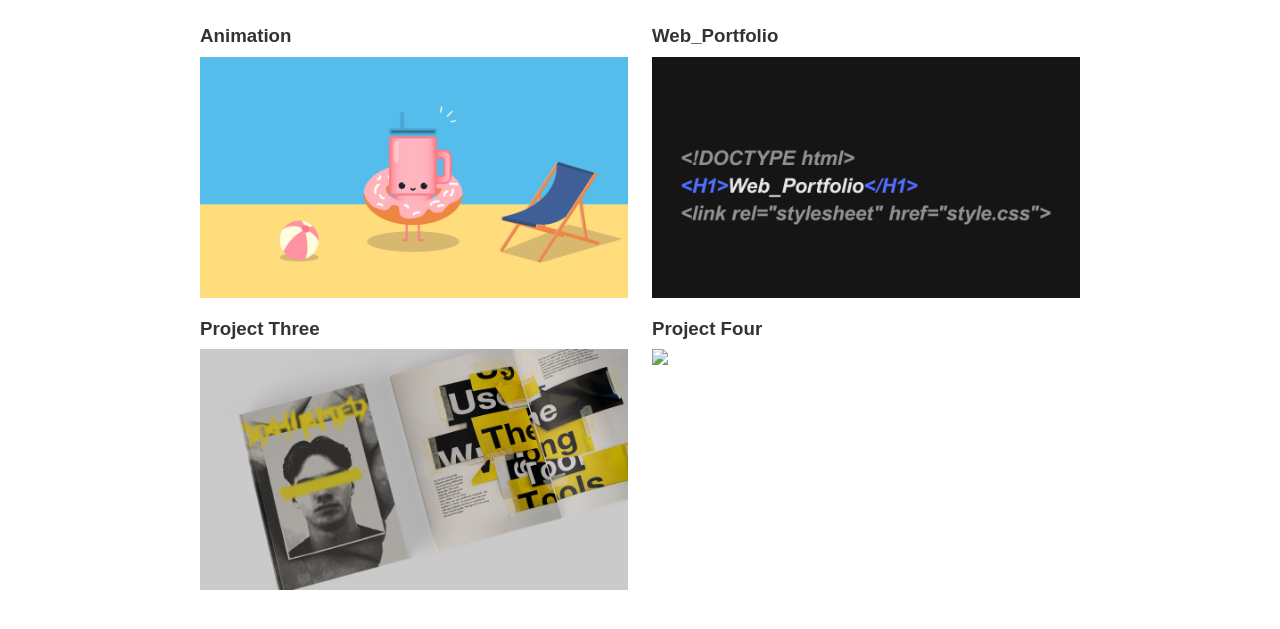
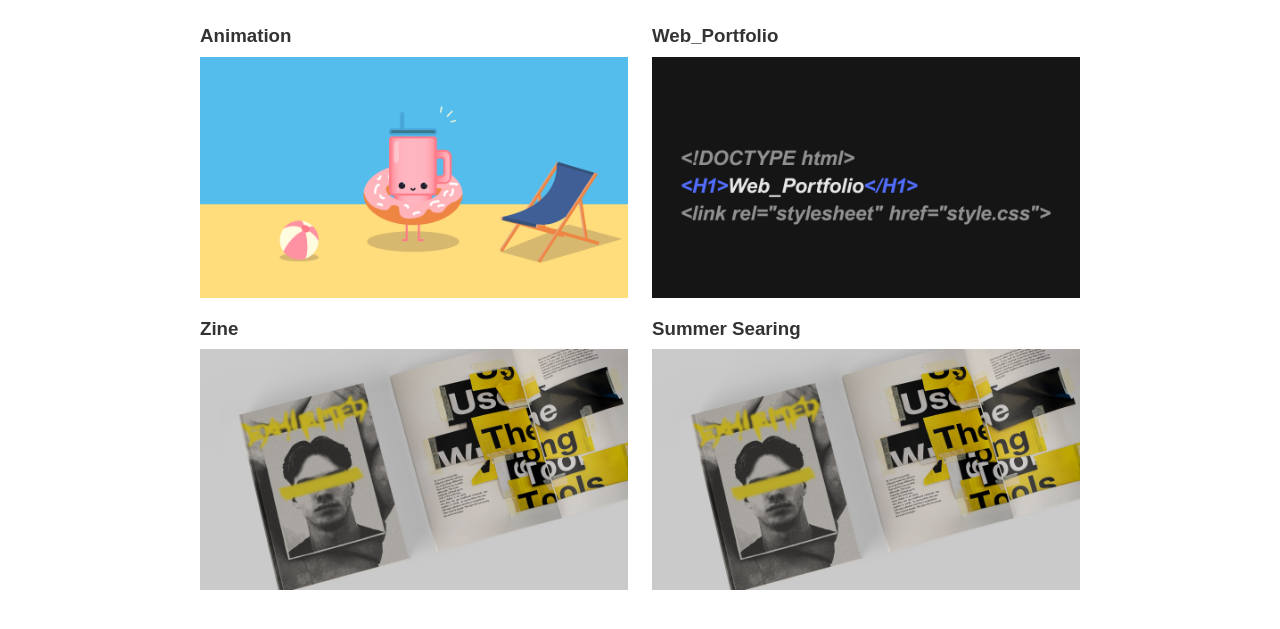
Before and after one commit to finnbrks/portfolio, a plain HTML site: page projects.html in a window 1280 px wide. Shown: the part 193-822 px from the top of the page. Drawn offline with Linux system fonts and the light colour scheme.

Commit message:
Add files via upload

```diff
--- a/projects.html
+++ b/projects.html
@@ -40,13 +40,13 @@
 	</figure>
 
 	<figure class="three">
-		<h3>Project Three</h3>
-		<a href="project_03.html"><img src="/projects/projects-zine.jpg" ></a>
+		<h3>Zine</h3>
+		<a href="project_03.html"><img src="projects/projects-zine.jpg" ></a>
 	</figure>
 
 	<figure class="four">
-		<h3>Project Four</h3>
-		<a href="project_04.html"><img src="/Users/finn/Documents/Graphic Design/Y2 T2.1/2024_final_start 3/image/4.jpg" ></a>
+		<h3>Summer Searing</h3>
+		<a href="project_04.html"><img src="projects/projects-zine.jpg" ></a>
 	</figure>
 
 </section> <!-- end section -->
```
